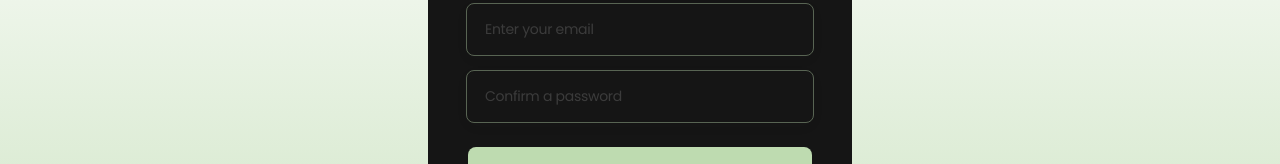
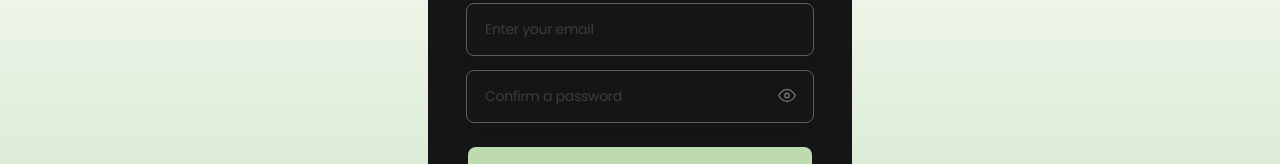
Before and after one commit to Fstv-Electro/TaskPro-prj-9, a React (Create React App) app: page /TaskPro-prj-9/login in a window 1280 px wide. Shown: the part 434-598 px from the top of the page. Built offline with nearby package versions, Linux system fonts and the light colour scheme.

Commit message:
Все поправив

```diff
--- a/src/components/App.jsx
+++ b/src/components/App.jsx
@@ -1,8 +1,8 @@
 import { Routes, Route } from 'react-router-dom';
 import { Auth } from './pages/auth';
-import { WelcomePage } from '../views/welcomePage/welcomePage';
-import RegistrationView from 'views/RegistrationView/RegistrationView';
-import LoginView from 'views/LoginView/LiginView';
+import { WelcomePage } from './auth/welcomePage/welcomePage';
+import RegistrationView from 'components/auth/RegistrationView/RegistrationView';
+import LoginView from 'components/auth/LoginView/LoginView';
 
 export const App = () => {
   return (
--- a/src/views/LoginView/LiginView.js
+++ b/src/components/auth/LoginView/LoginView.js
@@ -9,10 +9,14 @@ import {
   Field,
   FormFields,
   Button,
-} from './LiginView.styled';
+  FormIcon,
+  Icon,
+  Eye,
+} from './LoginView.styled';
 import { useDispatch } from 'react-redux';
 import { useState } from 'react';
 import { logIn } from 'redux/auth/operations';
+import Sprite from '../../../images/symbol-defs.svg';
 
 export default function LoginView() {
   const dispatch = useDispatch();
@@ -57,6 +61,7 @@ export default function LoginView() {
                 onChange={handleChange}
                 placeholder="Enter your email"
               />
+              <FormIcon>
                 <Field
                   type="text"
                   name="password"
@@ -64,6 +69,12 @@ export default function LoginView() {
                   onChange={handleChange}
                   placeholder="Confirm a password"
                 />
+                <Eye>
+                  <Icon aria-label="Logo">
+                    <use href={Sprite + '#icon-eye'}></use>
+                  </Icon>
+                </Eye>
+              </FormIcon>
             </FormFields>
             <Button type="submit">Log In Now</Button>
           </Form>
--- a/src/views/LoginView/LiginView.styled.js
+++ b/src/components/auth/LoginView/LoginView.styled.js
@@ -127,3 +127,24 @@ export const Button = styled.button`
     height: 49px;
   }
 `;
+
+export const FormIcon = styled.span`
+  position: relative;
+  display: block;
+`;
+
+export const Eye = styled.button`
+  position: absolute;
+  top: 50%;
+  right: 12px;
+  transform: translateY(-50%);
+
+  background-color: transparent;
+  border: none;
+  opacity: 0.4000000059604645;
+`;
+
+export const Icon = styled.svg`
+  width: 18px;
+  height: 18px;
+`;
--- a/src/views/RegistrationView/RegistrationView.js
+++ b/src/components/auth/RegistrationView/RegistrationView.js
@@ -9,10 +9,14 @@ import {
   Field,
   FormFields,
   Button,
+  FormIcon,
+  Icon,
+  Eye,
 } from './RegistrationView.styled';
 import { useState } from 'react';
 import { useDispatch } from 'react-redux';
 import { register } from 'redux/auth/operations';
+import Sprite from '../../../images/symbol-defs.svg';
 // import * as Yup from 'yup';
 
 // const NewUserSchema = Yup.object().shape({
@@ -96,6 +100,7 @@ export default function RegistrationView() {
                 onChange={handleChange}
                 placeholder="Enter your email"
               />
+              <FormIcon>
                 <Field
                   type="text"
                   name="password"
@@ -103,8 +108,14 @@ export default function RegistrationView() {
                   onChange={handleChange}
                   placeholder="Create a password"
                 />
+                <Eye>
+                  <Icon aria-label="Logo">
+                    <use href={Sprite + '#icon-eye'}></use>
+                  </Icon>
+                </Eye>
+              </FormIcon>
             </FormFields>
-            <Button type="submit">Register Now</Button>
+            <Button type="submit">Register Now </Button>
           </Form>
         </Formik>
       </UserForm>
--- a/src/views/RegistrationView/RegistrationView.styled.js
+++ b/src/components/auth/RegistrationView/RegistrationView.styled.js
@@ -129,3 +129,24 @@ export const Button = styled.button`
     height: 49px;
   }
 `;
+
+export const FormIcon = styled.span`
+  position: relative;
+  display: block;
+`;
+
+export const Eye = styled.button`
+  position: absolute;
+  top: 50%;
+  right: 12px;
+  transform: translateY(-50%);
+
+  background-color: transparent;
+  border: none;
+  opacity: 0.4000000059604645;
+`;
+
+export const Icon = styled.svg`
+  width: 18px;
+  height: 18px;
+`;
--- a/src/views/welcomePage/welcomePage.js
+++ b/src/components/auth/welcomePage/welcomePage.js
@@ -6,15 +6,19 @@ import {
   Text,
   ButtonRegistered,
   ButtonLogIn,
+  Icon,
 } from './welcomePage.styled';
-import logo from '../../images/user-desktop1x.png';
+import logo from '../../../images/user-desktop1x.png';
+import Sprite from '../../../images/symbol-defs.svg';
 
 export const WelcomePage = () => {
   return (
     <Container>
       <Images src={logo} alt="Boy with Macbook" />
       <TitleContainer>
-        <img src="" alt="Logo" />
+        <Icon aria-label="Logo">
+          <use href={Sprite + '#icon-icon'}></use>
+        </Icon>
         <Title>Task Pro</Title>
       </TitleContainer>
       <Text>
--- a/src/views/welcomePage/welcomePage.styled.js
+++ b/src/components/auth/welcomePage/welcomePage.styled.js
@@ -48,6 +48,7 @@ export const TitleContainer = styled.div`
   display: flex;
   justify-content: center;
   align-items: center;
+  gap: 14px;
   margin: 0;
   margin-bottom: 24px;
 `;
@@ -55,10 +56,20 @@ export const TitleContainer = styled.div`
 export const Title = styled.h1`
   color: #161616;
   font-size: 28px;
-  font-family: Poppins;
+  font-family: 'Poppins';
   font-weight: 600;
   letter-spacing: -1.12px;
   margin: 0;
+`;
+
+export const Icon = styled.svg`
+  width: 40px;
+  height: 40px;
+
+  @media screen and (min-width: 768px) {
+    width: 48px;
+    height: 48px;
+  }
 `;
 
 export const Text = styled.p`
```
Lines whose indentation alone changed are shown as unchanged.
